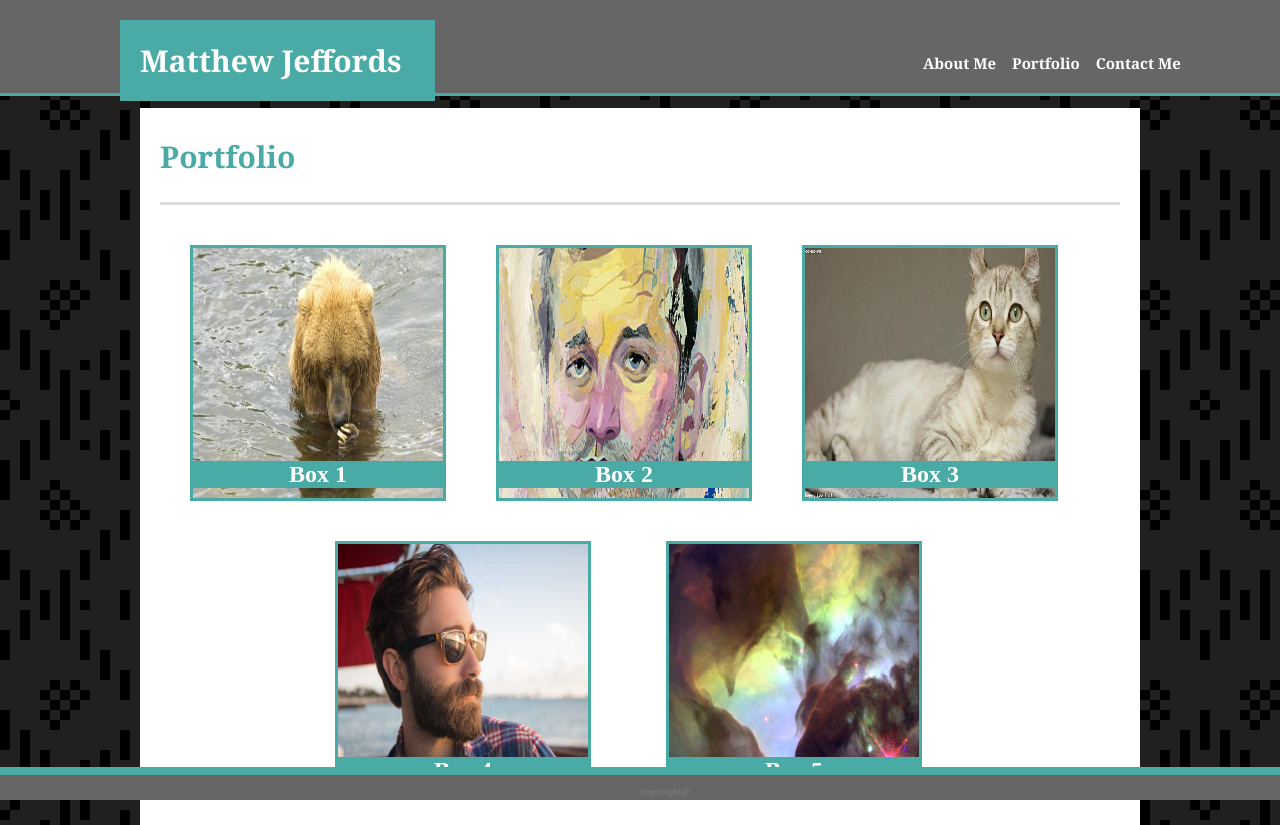
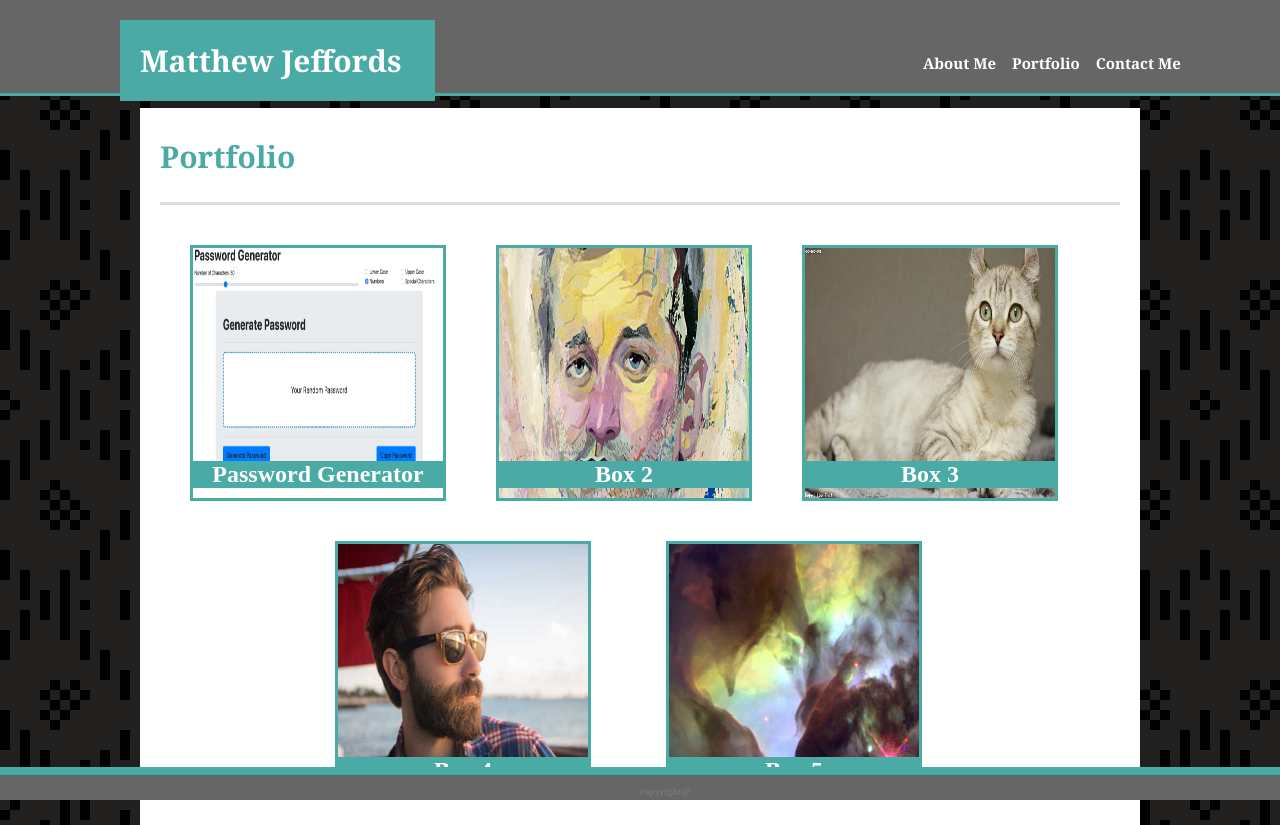
Before and after one commit to Jeffordsmp/resume, a plain HTML site: page portfolio.html in a window 1280 px wide. Drawn offline with Linux system fonts and the light colour scheme.

Commit message:
adding password generator to the portfolio

```diff
--- a/portfolio.html
+++ b/portfolio.html
@@ -44,9 +44,9 @@
                 <hr size="3px" color="#dddddd" />
 
                 <section id="bear">
-                    <a href="https://www.google.com/" target="_blank">
-                        <img src="assets/images/Placeholder_Bear.jpg" alt="Placeholder_Bear" height="250" width="250"/>
-                            <div id="box1"><h5>Box 1</h5></div>
+                    <a href="https://jeffordsm.github.io/HW3/" target="_blank">
+                        <img src="assets/images/Password_Generator.png" alt="Password_Generator" height="250" width="250"/>
+                            <div id="box1"><h5>Password Generator</h5></div>
                     </a>
                 </section>
 
```
Also changed, not shown: assets/images/Password_Generator.png (added).
